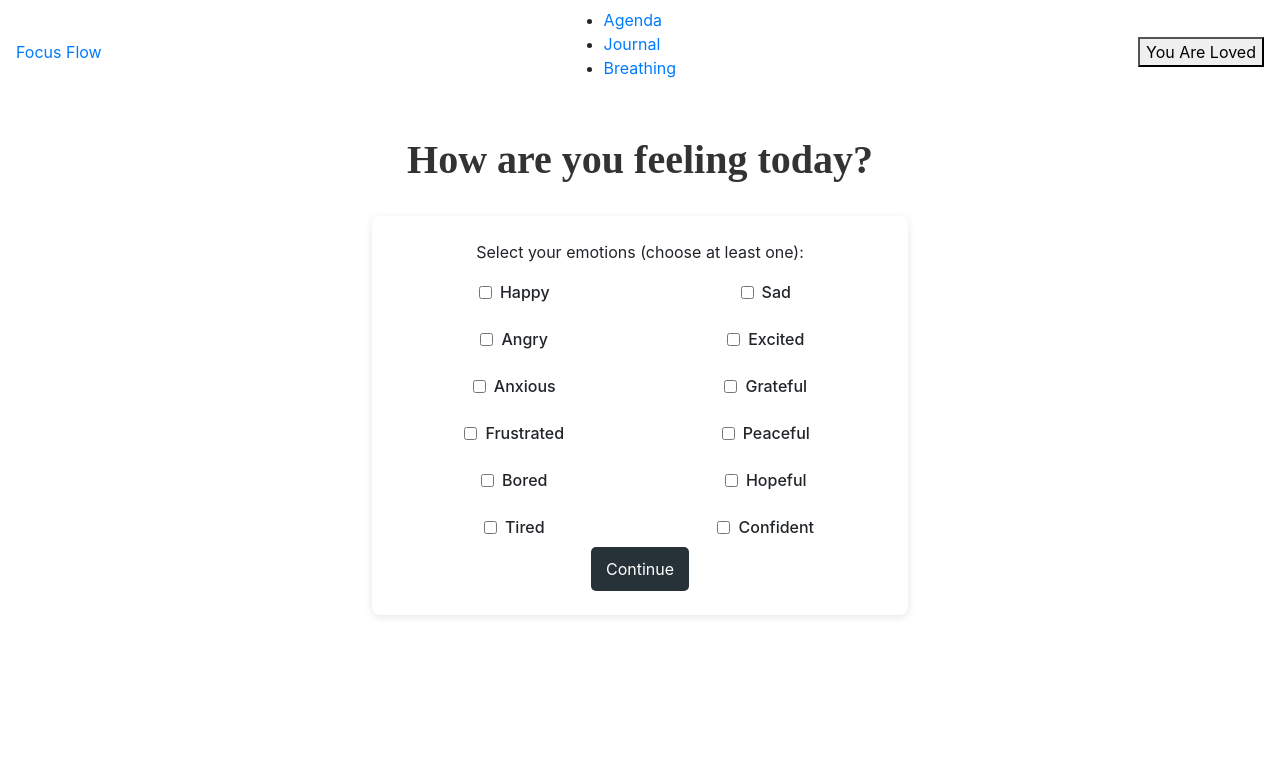
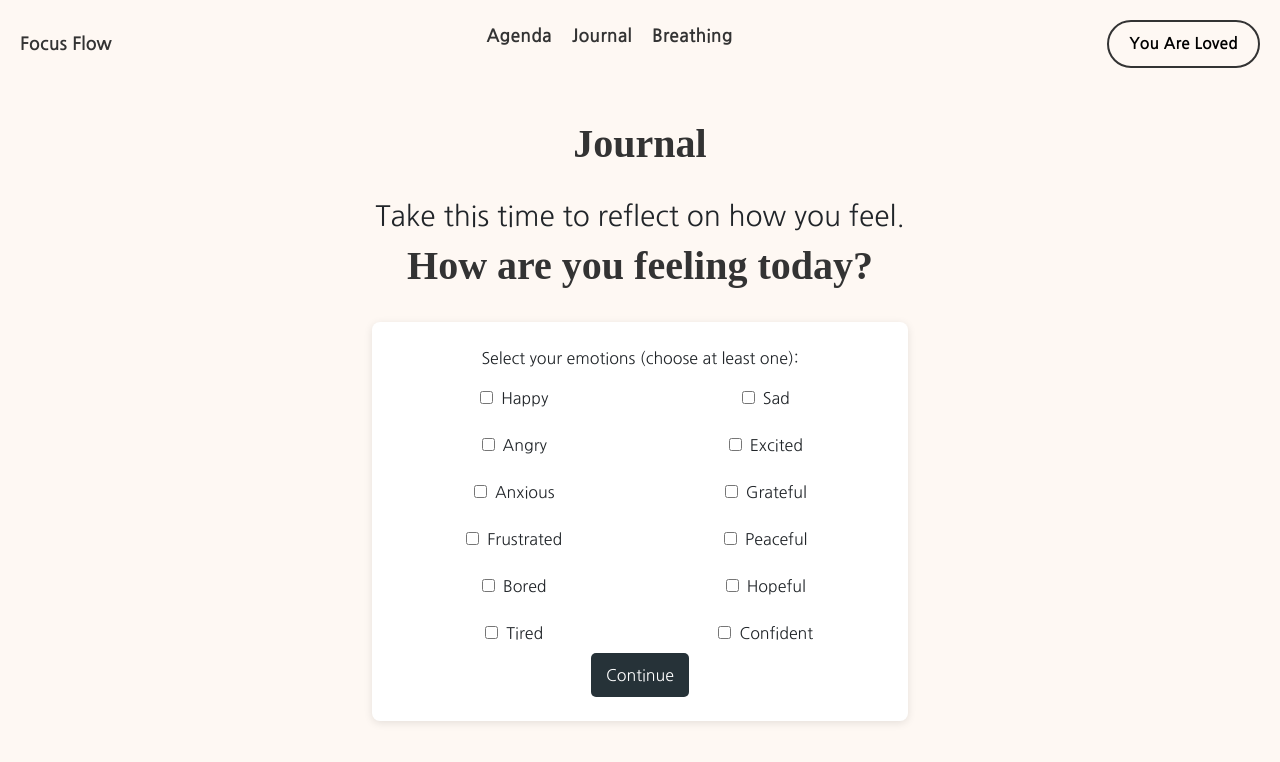
Before and after one commit to ritikavarghese/final, a plain HTML site: page journal.html in a window 1280 px wide. Drawn offline with nearby package versions, Linux system fonts and the light colour scheme.

Commit message:
final images

```diff
--- a/breathing.css
+++ b/breathing.css
@@ -10,6 +10,56 @@ body {
     background-color: #fef8f3;
     cursor: pointer;
 }
+
+/* Navbar */
+.navbar {
+    display: flex;
+    justify-content: space-between;
+    align-items: center;
+    padding: 20px;
+    background: none;
+    font-weight: 700;
+}
+
+.logo {
+    list-style: none;
+    display: flex;
+    gap: 20px;
+}
+
+.logo a {
+    text-decoration: none;
+    color: #333;
+    font-size: 18px;
+}
+
+.nav-links {
+    list-style: none;
+    display: flex;
+    gap: 20px;
+}
+
+.nav-links a {
+    text-decoration: none;
+    color: #333;
+    font-size: 18px;
+}
+
+.sign-up {
+    padding: 10px 20px;
+    border: 2px solid #333;
+    border-radius: 25px;
+    background: none;
+    font-weight: 700;
+    cursor: pointer;
+    transition: background-color 0.3s ease;
+}
+
+.sign-up:hover {
+    background-color: #333;
+    color: #fff;
+}
+
 /* Breathing Container */
 .breathing-container {
     display: flex;
--- a/journal.css
+++ b/journal.css
@@ -1,3 +1,65 @@
+/* Global Styles */
+* {
+    margin: 0;
+    padding: 0;
+    box-sizing: border-box;
+}
+
+body {
+    font-family: 'Nanum Gothic', sans-serif;
+    background-color: #fef8f3;
+    cursor: pointer;
+}
+
+/* Navbar */
+.navbar {
+    display: flex;
+    justify-content: space-between;
+    align-items: center;
+    padding: 20px;
+    background: none;
+    font-weight: 700;
+}
+
+.logo {
+    list-style: none;
+    display: flex;
+    gap: 20px;
+}
+
+.logo a {
+    text-decoration: none;
+    color: #333;
+    font-size: 18px;
+}
+
+.nav-links {
+    list-style: none;
+    display: flex;
+    gap: 20px;
+}
+
+.nav-links a {
+    text-decoration: none;
+    color: #333;
+    font-size: 18px;
+}
+
+.sign-up {
+    padding: 10px 20px;
+    border: 2px solid #333;
+    border-radius: 25px;
+    background: none;
+    font-weight: 700;
+    cursor: pointer;
+    transition: background-color 0.3s ease;
+}
+
+.sign-up:hover {
+    background-color: #333;
+    color: #fff;
+}
+
 /* Hero Section */
 .hero {
     display: flex;
@@ -16,7 +78,6 @@
     max-width: 800px;
     text-align: center;
 }
-n
 
 .content {
     position: absolute;
--- a/journal.html
+++ b/journal.html
@@ -24,6 +24,8 @@
     </nav>
 
     <section class="journal">
+        <h1>Journal</h1>
+        <h3>Take this time to reflect on how you feel.</h3>
         <h1>How are you feeling today?</h1>
         <div class="question" id="emotion-question">
             <p>Select your emotions (choose at least one):</p>
```
Also changed, not shown: agenda.html (+2 -0 lines), breathing.html (+2 -1 lines), index.html (+2 -2 lines), style.css (+5 -3 lines), srcImages/lol__6_-removebg-preview.png (added), srcImages/lol__8_-removebg-preview.png (added), srcImages/lol__9_-removebg-preview.png (added).
